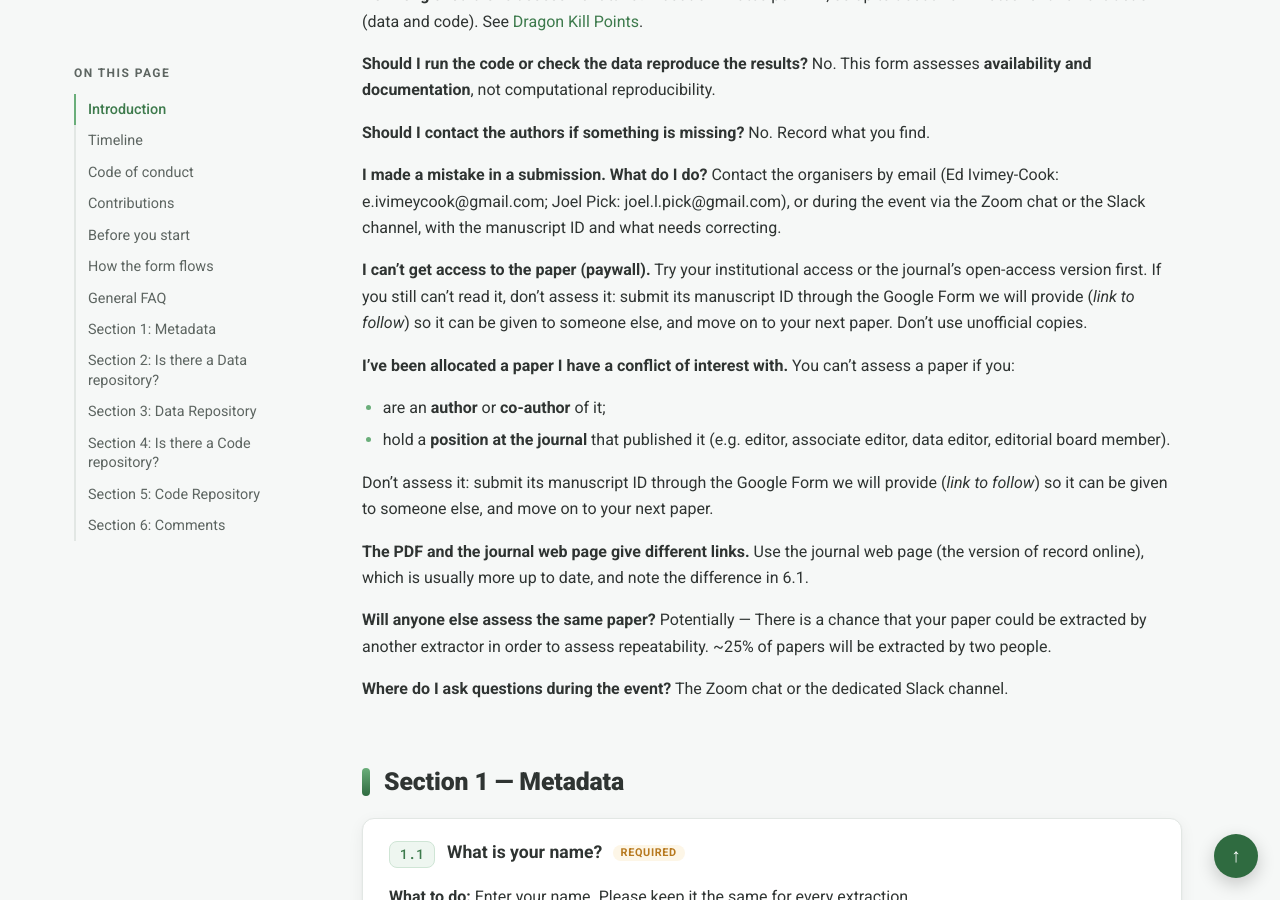
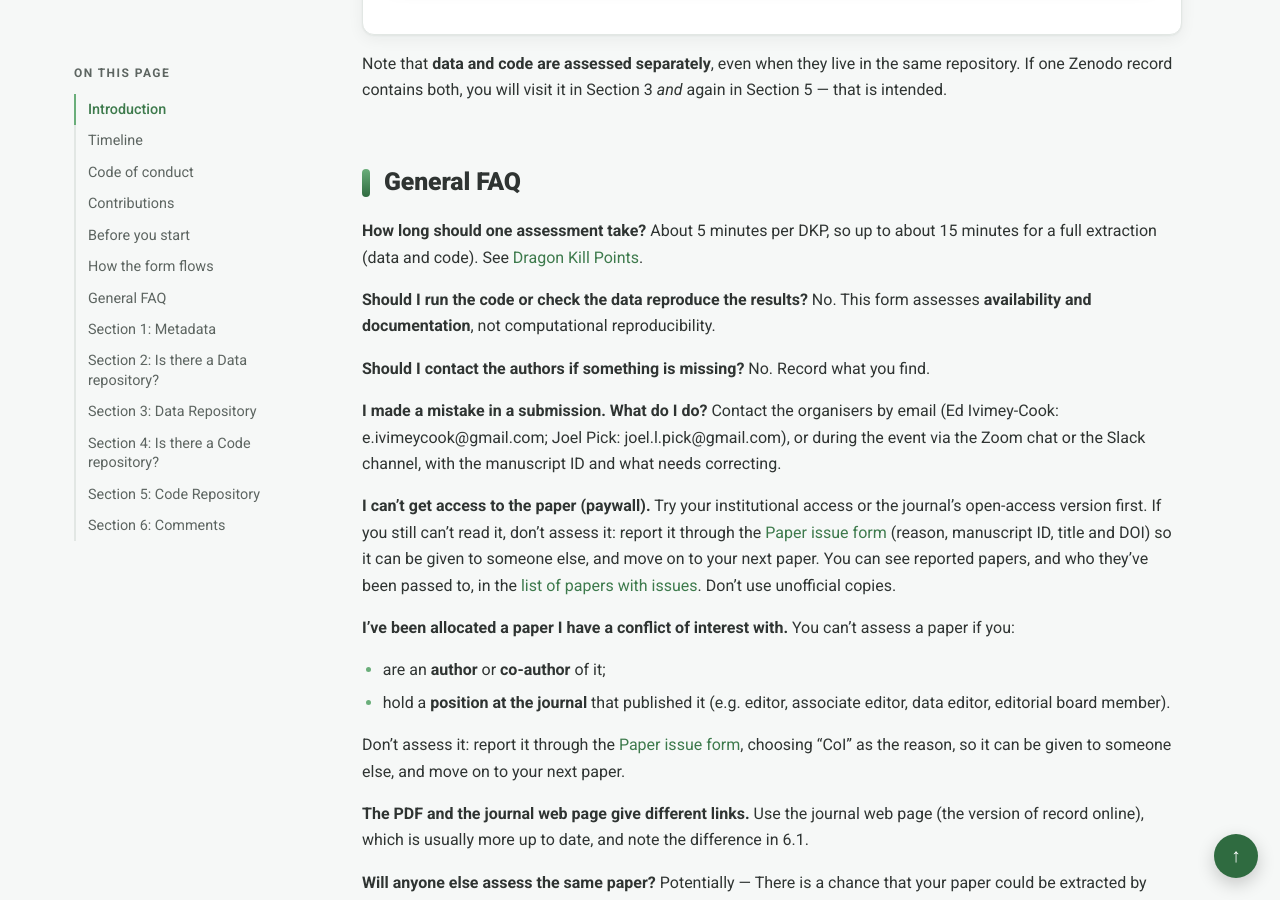
Before and after one commit to EIvimeyCook/Data-Code_Society, a Jekyll site: the page built from FAQ.md, in a window 1280 px wide and 900 px high, scrolled down 5360 px. Built offline with Jekyll 4.4.1, drawn with Linux system fonts in a browser that asks for light colours; our own code applies the rules of GitHub Pages for plain Markdown files; some of the changed text lies outside the part shown.

Commit message:
Update FAQ.md

```diff
--- a/FAQ.md
+++ b/FAQ.md
@@ -8,7 +8,7 @@
 
 This hackathon, led by the **SORTEE Advocacy Committee**, looks at **data and code availability and sharing quality in journals published by ecology and evolution societies**. Many of these journals now require or encourage authors to share the data and code behind their published papers, but how well that works in practice varies. Some of these journals also have Data Editors who check the data and code during the publication process.
 
-Working through a shared set of papers published between January and September 2026, participants record whether each paper's data and code are **archived, accessible, licensed and documented**, using a Google Form. This guide explains every question on that form and how to handle the edge cases. The method follows our pre-registration: _Link to follow._ The sample covers 89 journals and 1,439 papers: 15 per journal for most journals, all papers for journals that published fewer than that, and up to 30 for the ten journals with data editors. Each participant will be given their **own file** containing a list of papers allocated to them, each with its own manuscript ID.
+Working through a shared set of papers published between January and September 2026, participants record whether each paper's data and code are **archived, accessible, licensed and documented**, using a [Google Form](https://forms.gle/PnGqVbRk6bJ8Er1B8). This guide explains every question on that form and how to handle the edge cases. The method follows our pre-registration: _Link to follow._ The sample covers 89 journals and 1,439 papers: 15 per journal for most journals, all papers for journals that published fewer than that, and up to 30 for the ten journals with data editors. Each participant will be given their **own file** containing a list of papers allocated to them, each with its own manuscript ID.
 
 The aim is to write a manuscript on the state of data and code archiving in society journals. Contributions, and authorship, are tracked using Dragon Kill Points (see [Contributions](#contributions)).
 
@@ -16,6 +16,13 @@ If you have any problems, check this FAQ first, then message one of the organise
 
 - Ed Ivimey-Cook: e.ivimeycook@gmail.com
 - Joel Pick: joel.l.pick@gmail.com
+
+> **Key links**
+>
+> - 📝 [Extraction form](https://forms.gle/PnGqVbRk6bJ8Er1B8): fill this in once for every paper you assess
+> - ✋ [Expression of Interest form](https://forms.gle/bA7D9yDXMz18Viom8): fill this in before you start
+> - ⚠️ [Paper issue form](https://forms.gle/LnqXYE43wCtrMsGL9): for papers you can't access or have a conflict of interest with
+> - 📋 [List of papers with issues](https://docs.google.com/spreadsheets/d/11mONSJrb2C07NeqF1wBJxODaC4iV5HBYaD2DRpMVZA4/edit?usp=sharing) (view only)
 
 ---
 
@@ -48,7 +55,7 @@ We welcome and actively encourage the participation of researchers from historic
 
 Co-authorship requires all the below contributions and responsibilities. To be a co-author, you will need to:
 
-1. Fill in the Expression Of Interest (EOI) form at the start of the project.
+1. Fill in the [Expression Of Interest (EOI) form](https://forms.gle/bA7D9yDXMz18Viom8) at the start of the project.
 2. Gain 60 DKP (outlined below; data extractions must be of good quality) from a subset of articles, as assigned. The DKP (per person) has been determined by the desired sample size and the estimated time to complete each task.
 3. Read and approve of the final manuscript draft before submission in a timely manner (feedback is encouraged at every stage of the project).
 4. Disclose personal information (e.g. name, affiliation, ORCID, email, languages, society memberships) and conflicts of interest needed prior to submission in a timely manner.
@@ -154,7 +161,7 @@ No. Record what you find.
 Contact the organisers by email (Ed Ivimey-Cook: e.ivimeycook@gmail.com; Joel Pick: joel.l.pick@gmail.com), or during the event via the Zoom chat or the Slack channel, with the manuscript ID and what needs correcting.
 
 **I can't get access to the paper (paywall).**
-Try your institutional access or the journal's open-access version first. If you still can't read it, don't assess it: submit its manuscript ID through the Google Form we will provide (_link to follow_) so it can be given to someone else, and move on to your next paper. Don't use unofficial copies.
+Try your institutional access or the journal's open-access version first. If you still can't read it, don't assess it: report it through the [Paper issue form](https://forms.gle/LnqXYE43wCtrMsGL9) (reason, manuscript ID, title and DOI) so it can be given to someone else, and move on to your next paper. You can see reported papers, and who they've been passed to, in the [list of papers with issues](https://docs.google.com/spreadsheets/d/11mONSJrb2C07NeqF1wBJxODaC4iV5HBYaD2DRpMVZA4/edit?usp=sharing). Don't use unofficial copies.
 
 **I've been allocated a paper I have a conflict of interest with.**
 You can't assess a paper if you:
@@ -162,7 +169,7 @@ You can't assess a paper if you:
 - are an **author** or **co-author** of it;
 - hold a **position at the journal** that published it (e.g. editor, associate editor, data editor, editorial board member).
 
-Don't assess it: submit its manuscript ID through the Google Form we will provide (_link to follow_) so it can be given to someone else, and move on to your next paper.
+Don't assess it: report it through the [Paper issue form](https://forms.gle/LnqXYE43wCtrMsGL9), choosing "CoI" as the reason, so it can be given to someone else, and move on to your next paper.
 
 **The PDF and the journal web page give different links.**
 Use the journal web page (the version of record online), which is usually more up to date, and note the difference in 6.1.
```
